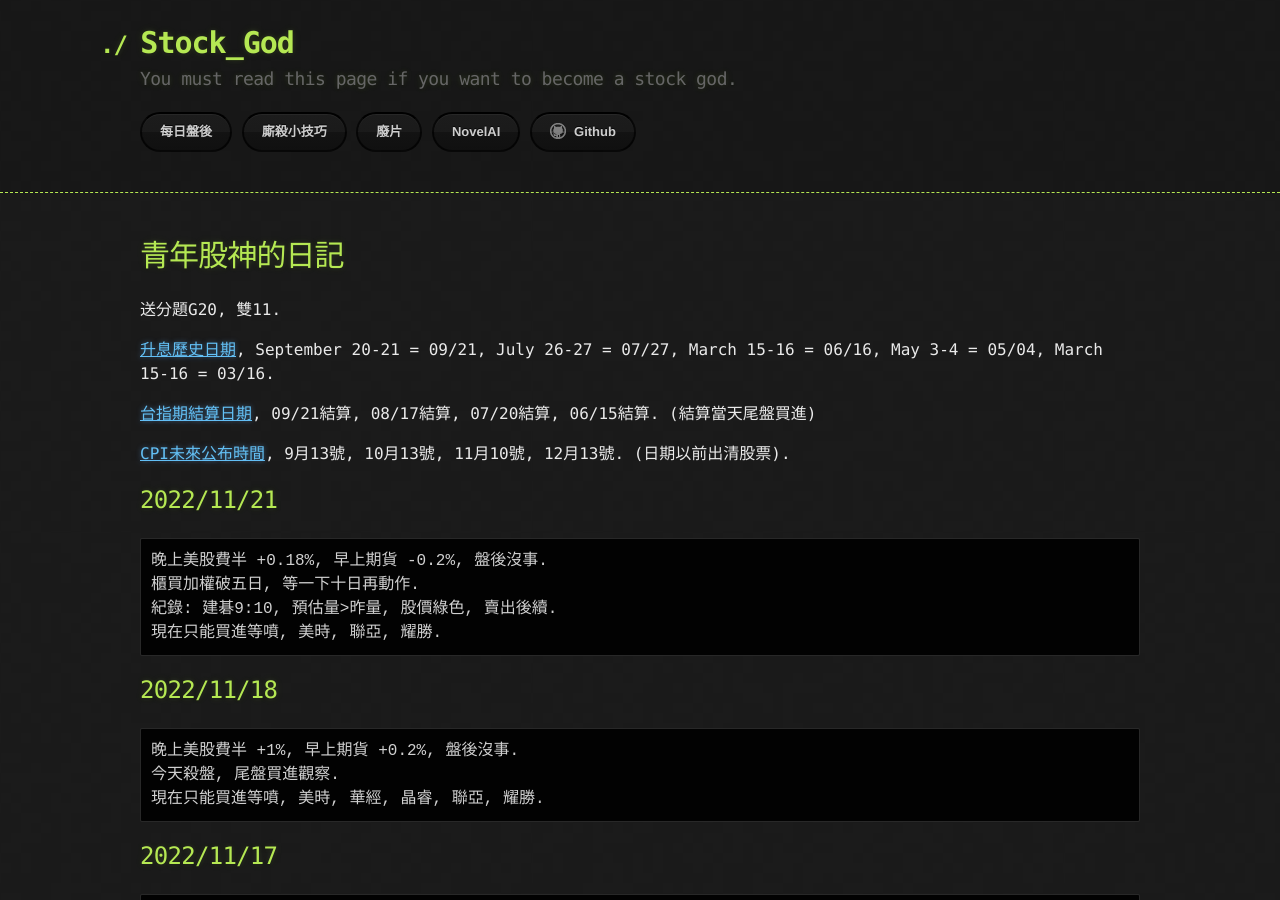
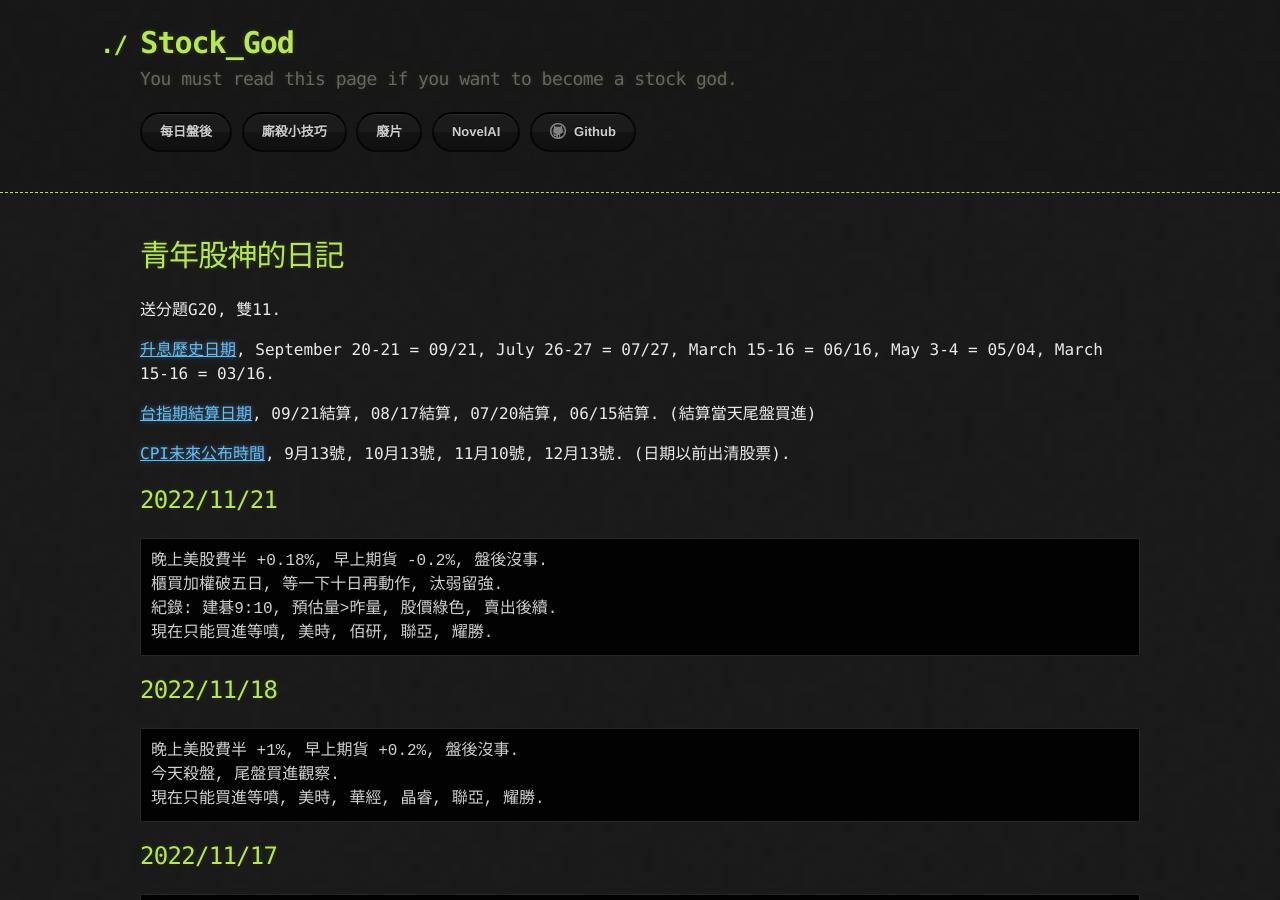
Before and after one commit to lepg5487/Stock_God, a Jekyll site: the page built from index.md, in a window 1280 px wide and 900 px high. Built offline with Jekyll 4.4.1, drawn with Linux system fonts in a browser that asks for light colours; our own code applies the rules of GitHub Pages for plain Markdown files.

Commit message:
Update index.md

````diff
--- a/index.md
+++ b/index.md
@@ -15,9 +15,9 @@ layout: testlayouts
 ## 2022/11/21
 ```
 晚上美股費半 +0.18%, 早上期貨 -0.2%, 盤後沒事.
-櫃買加權破五日, 等一下十日再動作.
+櫃買加權破五日, 等一下十日再動作, 汰弱留強.
 紀錄: 建碁9:10, 預估量>昨量, 股價綠色, 賣出後續.
-現在只能買進等噴, 美時, 聯亞, 耀勝.
+現在只能買進等噴, 美時, 佰研, 聯亞, 耀勝.
 ```
 
 ## 2022/11/18
````
